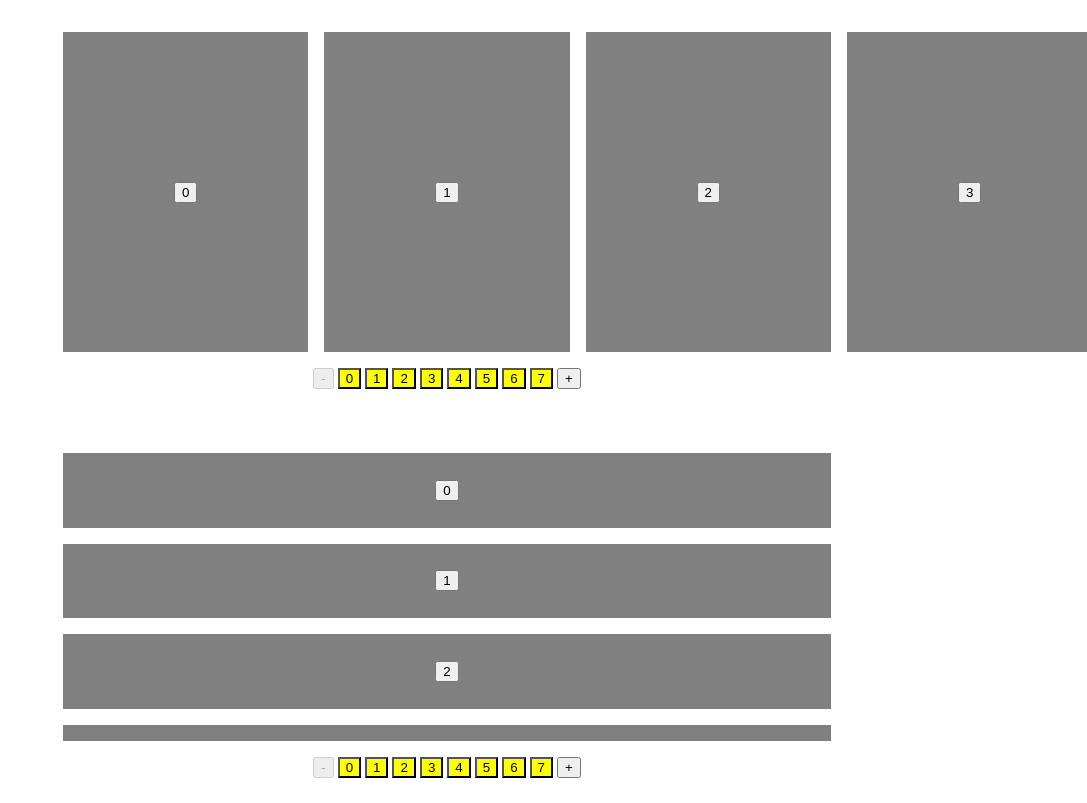
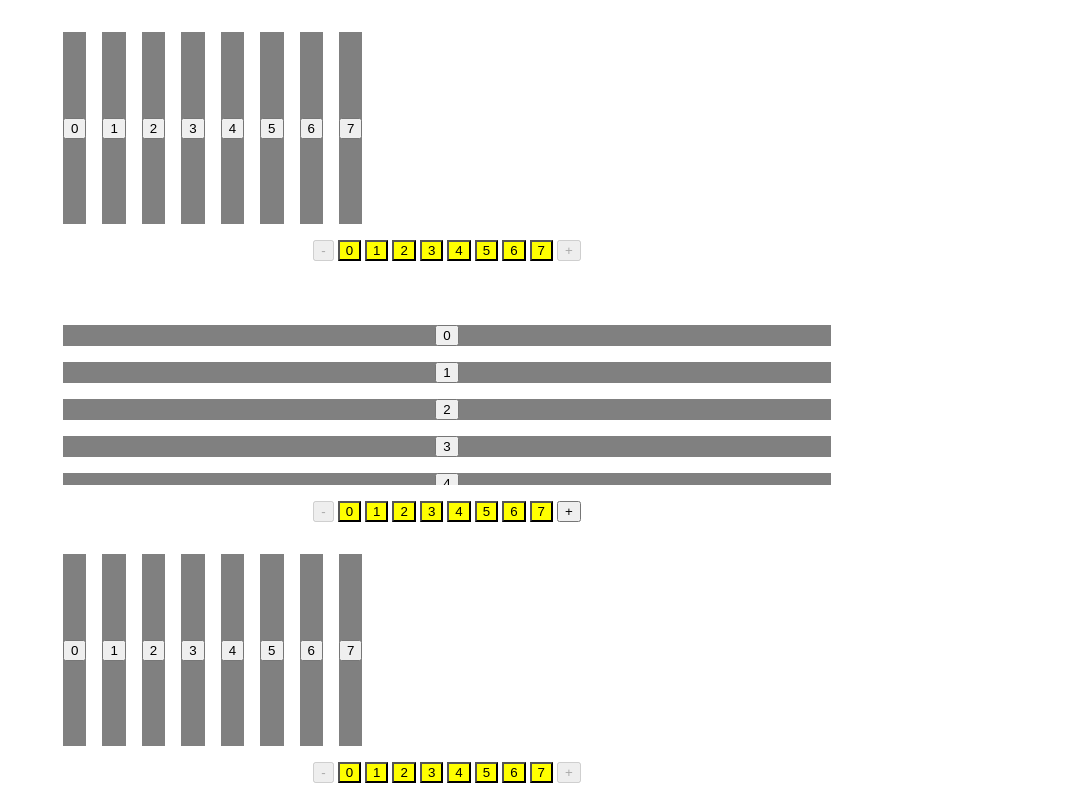
Before and after one commit to mdmoreau/flexscroll, a website built with Vite: page index.html in a window 1280 px wide. Shown: the top 803 px of the page, without its empty margins (193-1280 px from the left). Built offline with nearby package versions, Linux system fonts and the light colour scheme.

Commit message:
minor refactor

```diff
--- a/index.css
+++ b/index.css
@@ -13,7 +13,7 @@
 }
 
 [data-flexscroll-item] {
-  flex-shrink: 0;
+  flex: 0 0 auto;
   scroll-snap-align: center;
   scroll-snap-stop: always;
 }
--- a/index.html
+++ b/index.html
@@ -32,6 +32,7 @@
       }
 
       [data-flexscroll-viewport] {
+        height: 12rem;
         gap: var(--gap);
         margin-bottom: 1rem;
         padding-inline: var(--wrap);
@@ -42,7 +43,6 @@
         --flexscroll-move: one;
 
         flex-direction: column;
-        height: 20rem;
         padding-block: 2rem;
         scroll-padding-block: 2rem;
       }
@@ -50,18 +50,12 @@
       [data-flexscroll-item] {
         display: grid;
         place-items: center;
-        width: var(--size);
-        height: 20rem;
+        flex-basis: var(--size);
         background: gray;
 
         &[inert] {
           opacity: 0.5;
         }
-      }
-
-      [data-flexscroll="column"] [data-flexscroll-item]  {
-        width: 100%;
-        height: var(--size);
       }
 
       [data-flexscroll-frame] {
--- a/index.js
+++ b/index.js
@@ -125,13 +125,13 @@ export default (root) => {
     items = root.querySelectorAll('[data-flexscroll-item]');
     gotos = root.querySelectorAll('[data-flexscroll-goto]');
 
-    items.forEach((item) => {
+    for (const item of items) {
       observer.observe(item);
-    });
+    }
   };
 
   const observer = new IntersectionObserver((entries) => {
-    entries.forEach((entry) => {
+    for (const entry of entries) {
       const { target, isIntersecting } = entry;
       const index = [...items].indexOf(target);
 
@@ -155,7 +155,7 @@ export default (root) => {
       }));
 
       setDisabled();
-    });
+    }
   }, {
     root: frame || viewport,
     rootMargin: '1px',
```
